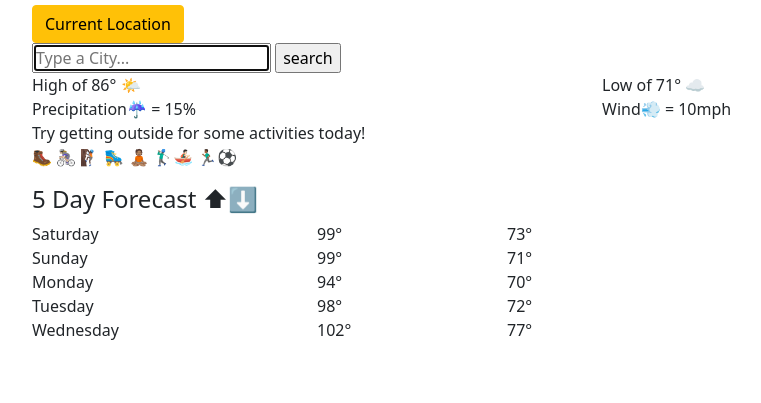
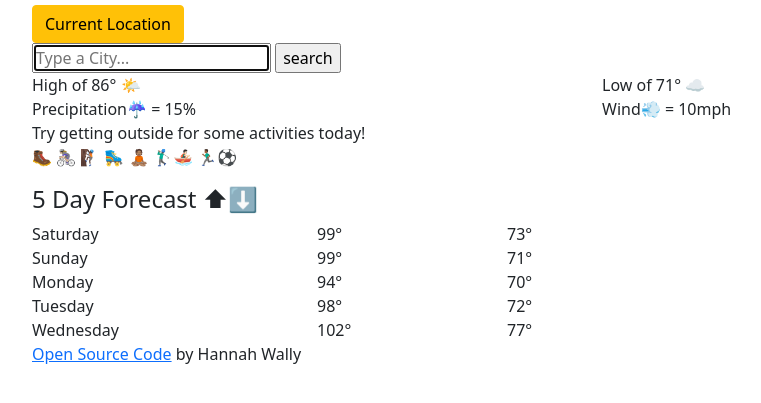
Before and after one commit to HannahWally/projectplus-github, a website built with Parcel: page index.html in a window 1280 px wide. Shown: the part 139-542 px from the top of the page, without its empty margins (50-811 px from the left). Built offline with nearby package versions, Linux system fonts and the light colour scheme.

Commit message:
initial commit

```diff
--- a/index.html
+++ b/index.html
@@ -119,6 +119,7 @@
 										77°
 									</div>
 									</div>
+				<a href="https://reverent-spence-03c52f.netlify.app">Open Source Code</a> by Hannah Wally
 
     <script src="src/script.js"></script>
   </body>
```
